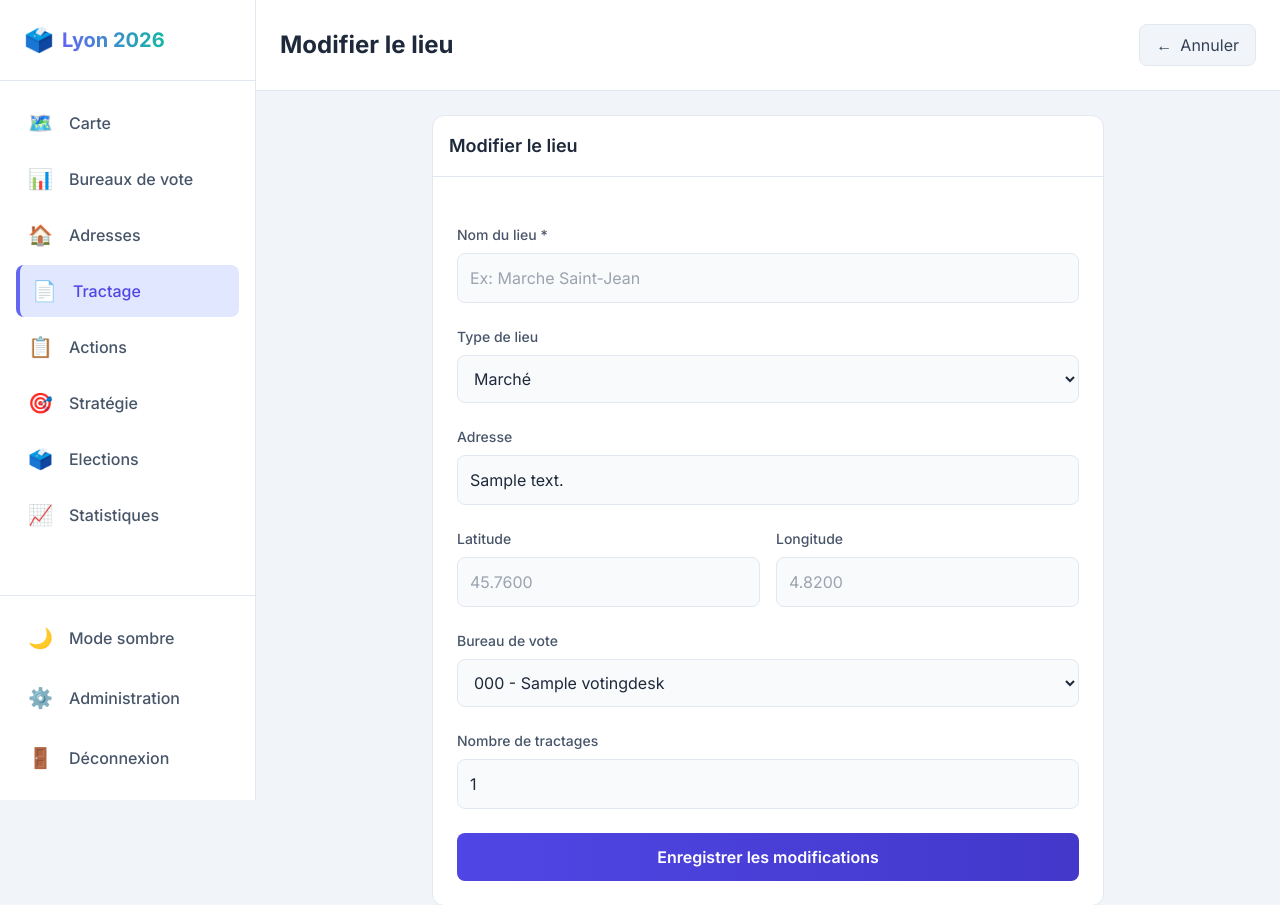
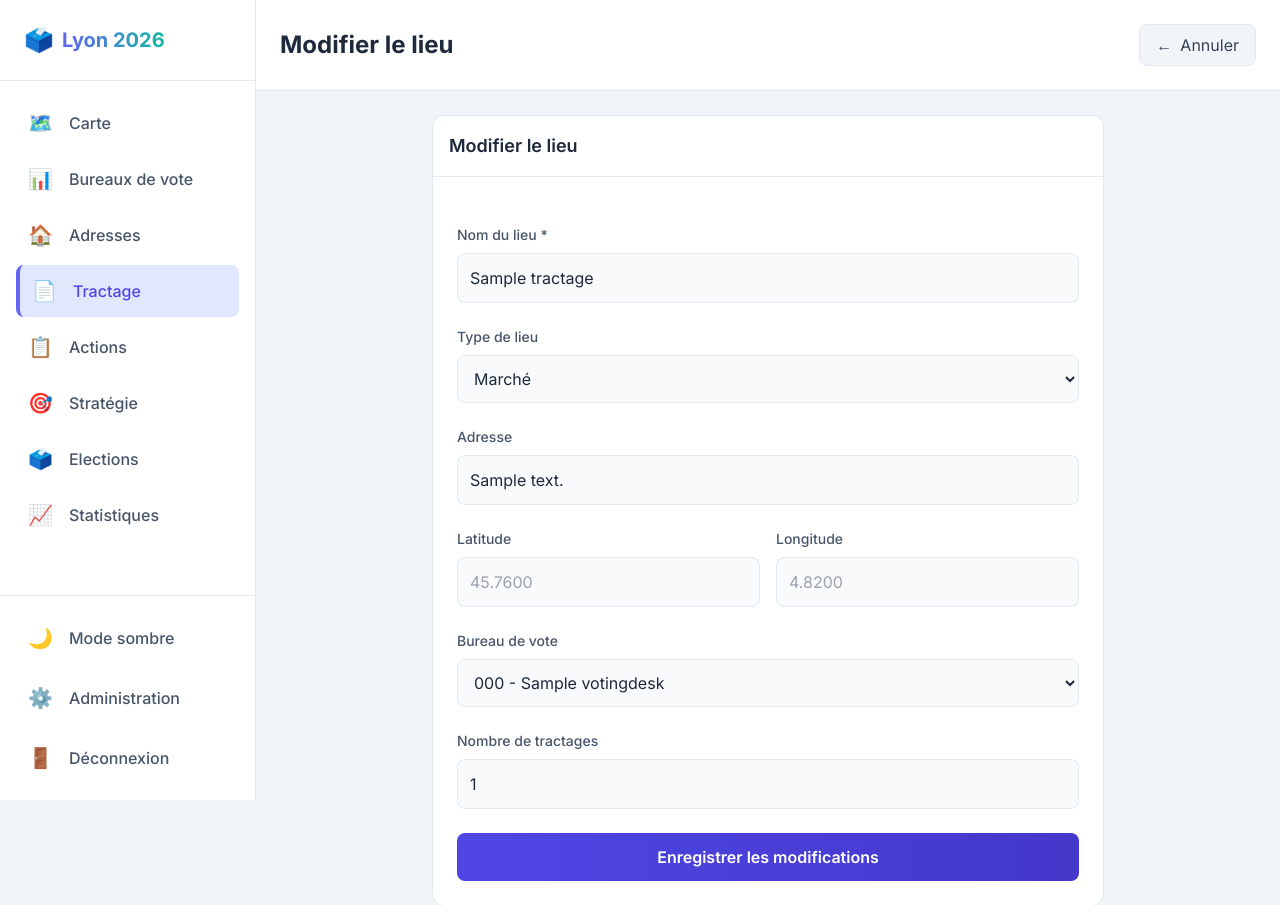
Before and after one commit to lebequin/lyon26, a Django app: page /tractage/1/modifier/ in a window 1280 px wide. Shown: the top 905 px of the page. Run offline with Django 5.2, Linux system fonts and the light colour scheme; a user stored in the database is signed in; tables that the repository leaves empty hold one stand-in row (values such as "Sample post"); parts of the project's set-up code (start-up, migrations or seed data) failed here and were passed over; some libraries are stand-ins or nearby versions.

Commit message:
Fix tractage form: name field was still using old 'label' attribute
Input name="label" was never read by the view (expects 'name'),
so the location name was silently discarded on save.

https://claude.ai/code/session_01PKoQ8fxNgq7VSBGJpyQW7k

```diff
--- a/templates/mobilisation/tractage_form.html
+++ b/templates/mobilisation/tractage_form.html
@@ -21,10 +21,10 @@
             {% csrf_token %}
 
             <div>
-                <label for="label" class="block font-medium mb-2 text-slate-600 dark:text-slate-400 text-sm">Nom du lieu *</label>
-                <input type="text" name="label" id="label"
+                <label for="name" class="block font-medium mb-2 text-slate-600 dark:text-slate-400 text-sm">Nom du lieu *</label>
+                <input type="text" name="name" id="name"
                        class="w-full p-3 border border-slate-200 dark:border-slate-700 rounded-lg bg-slate-50 dark:bg-[#252542] text-slate-800 dark:text-slate-200 focus:ring-2 focus:ring-primary-500 focus:border-primary-500"
-                       value="{{ tractage.label|default:'' }}" required
+                       value="{{ tractage.name|default:'' }}" required
                        placeholder="Ex: Marche Saint-Jean">
             </div>
 
```
